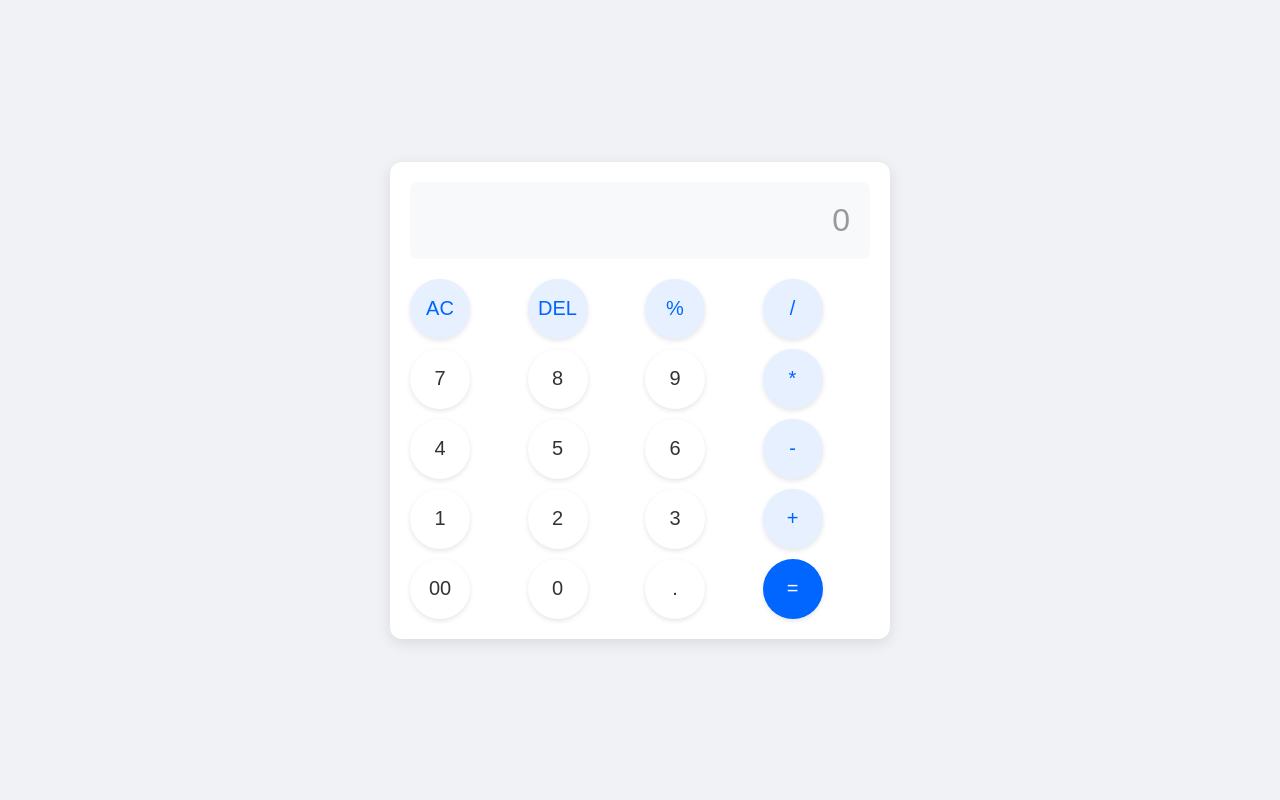
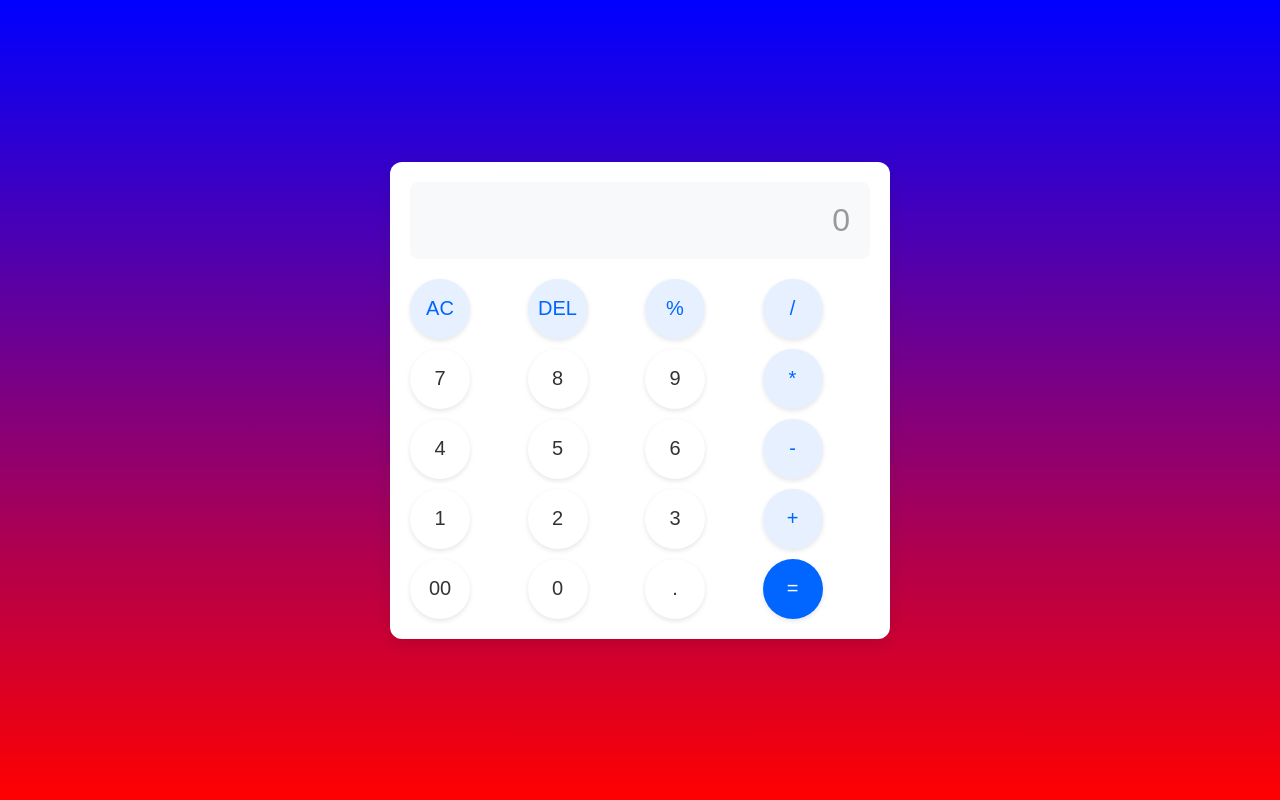
Before and after one commit to Manish3410/calculator, a plain HTML site: page index.html in a window 1280 px wide. Drawn offline with Linux system fonts and the light colour scheme.

Commit message:
Update index.html

```diff
--- a/index.html
+++ b/index.html
@@ -16,7 +16,7 @@
         min-height: 100vh;
         display: grid;
         place-items: center;
-        background: #f0f2f5;
+        background: linear-gradient(blue,red);
       }
 
       .calculator {
```
